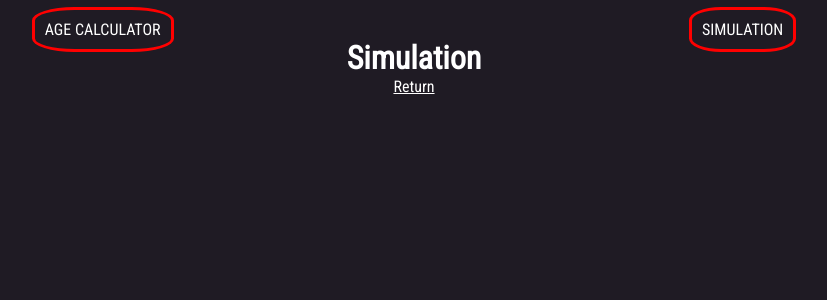
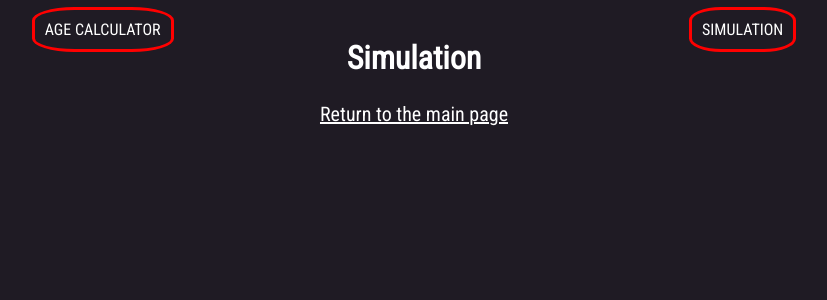
Before and after one commit to Student235555/solar-system-facts, a React (Create React App) app: page /simulation in a window 1280 px wide. Shown: the top 300 px of the page, without its empty margins (226-1053 px from the left). Built offline with nearby package versions, Linux system fonts and the light colour scheme.

Commit message:
Add return link

```diff
--- a/src/components/Simulation.js
+++ b/src/components/Simulation.js
@@ -6,7 +6,7 @@ const Simulation = () => {
     return (
         <div>
             <h1>Simulation</h1>
-            <Link to="/">Return</Link>
+            <p className='returnLink'><Link to="/">Return to the main page</Link></p>
         </div>
      );
 }
```
